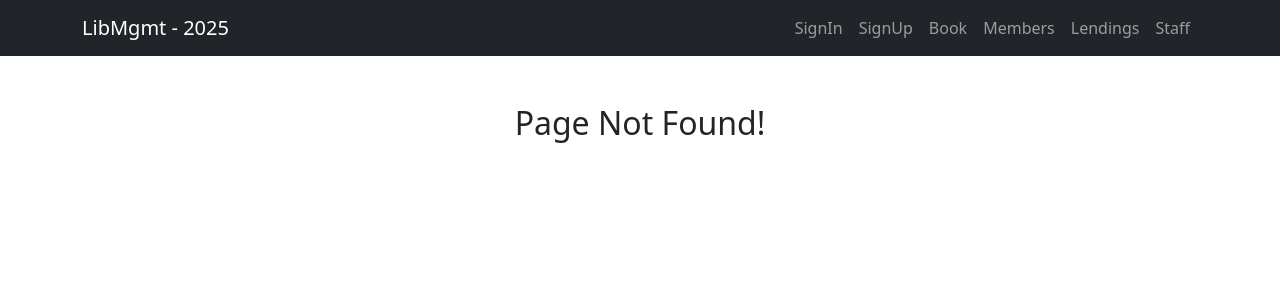
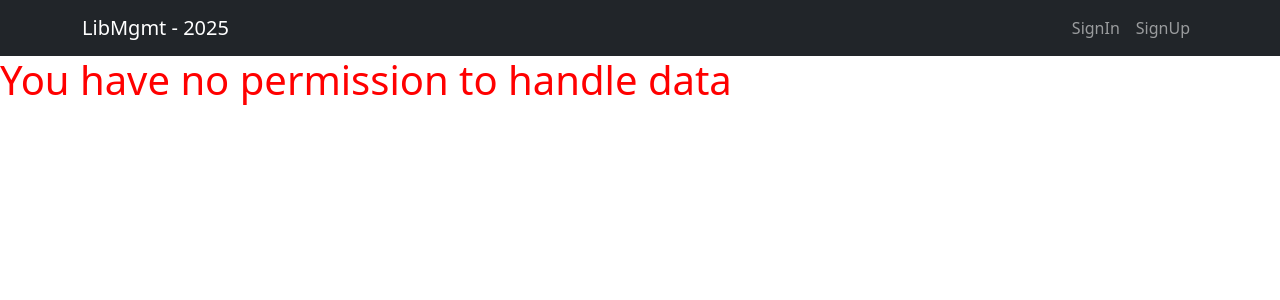
Before and after one commit to Navoda001/Library-Management-System-Frontend, a React (Create React App) app: page /unauth in a window 1280 px wide. Before the commit this address had no page. Shown: the top 300 px of the page. Built offline with nearby package versions, Linux system fonts and the light colour scheme.

Commit message:
create UnAuth

```diff
--- a/src/App.tsx
+++ b/src/App.tsx
@@ -11,6 +11,7 @@ import NotFound from './components/NotFound';
 import { SignUp } from './components/auth/Signup';
 import { SignIn } from './components/auth/SignIn';
 import { AuthProvider } from './components/auth/AuthProvider';
+import { UnAuth } from './components/auth/UnAuth';
 
 function App() {
   return (
@@ -19,14 +20,15 @@ function App() {
       <AuthProvider>
         <NavBar />
         <Routes>
+           <Route path="/" element = {<SignIn/>}/>
           <Route path="/signin" element={<SignIn />} />
           <Route path="/signup" element={<SignUp />} />
-          <Route path="/" element={<BookConsole />} />
           <Route path="/book" element={<BookConsole />} />
           <Route path="/member" element={<MemberConsole />} />
           <Route path="/staff" element={<StaffMemberConsole />} />
           <Route path="/lending" element={<LendingConsole />} />
           <Route path="/*" element={<NotFound />} />
+          <Route path= "/unauth" element = {<UnAuth/>}/>
         </Routes>
         </AuthProvider>
       </BrowserRouter>
--- a/src/components/NavBar.tsx
+++ b/src/components/NavBar.tsx
@@ -1,10 +1,21 @@
 
+import { Button } from 'react-bootstrap';
 import Container from 'react-bootstrap/Container';
 import Nav from 'react-bootstrap/Nav';
 import Navbar from 'react-bootstrap/Navbar';
 import { NavLink } from "react-router";
+import { useAuth } from './auth/AuthProvider';
+import { useNavigate } from 'react-router'
 
 function CollapsibleExample() {
+  const { isAuthenticated } = useAuth();
+  const { logout } = useAuth();
+  const navigate = useNavigate();
+
+  const handleOnClck = () => {
+    logout();
+    navigate("/signin")
+  }
   return (
     <Navbar bg="dark" data-bs-theme="dark">
       <Container>
@@ -12,16 +23,28 @@ function CollapsibleExample() {
         <Navbar.Toggle aria-controls="responsive-navbar-nav" />
         <Navbar.Collapse id="responsive-navbar-nav">
           <Nav className="me-auto">
-          <Navbar.Brand as={NavLink} to="/book">LibMgmt - 2025</Navbar.Brand>
+
+            <Navbar.Brand>LibMgmt - 2025</Navbar.Brand>
           </Nav>
           <Nav>
             <Nav className="me-auto">
-            <Nav.Link as ={NavLink} to="/signin">SignIn</Nav.Link>
-            <Nav.Link as ={NavLink} to="/signup">SignUp</Nav.Link>
+              {isAuthenticated ? (
+                <>
                   <Nav.Link as={NavLink} to="/book">Book</Nav.Link>
                   <Nav.Link as={NavLink} to="/member">Members</Nav.Link>
                   <Nav.Link as={NavLink} to="/lending">Lendings</Nav.Link>
                   <Nav.Link as={NavLink} to="/staff">Staff</Nav.Link>
+                  <Button variant="warning" onClick={handleOnClck}>Logout</Button>
+                </>
+              ) : (
+                <>
+                  <Nav.Link as={NavLink} to="/signin">SignIn</Nav.Link>
+                  <Nav.Link as={NavLink} to="/signup">SignUp</Nav.Link>
+                </>
+
+              )}
+
+
             </Nav>
           </Nav>
         </Navbar.Collapse>
--- /dev/null
+++ b/src/components/auth/UnAuth.tsx
@@ -0,0 +1,8 @@
+export const UnAuth = () =>{
+    return(
+        <>
+            <h1 style={{ color: "red" }}>You have no permission to handle data</h1>
+
+        </>
+    );
+}
```
Lines whose indentation alone changed are shown as unchanged.
